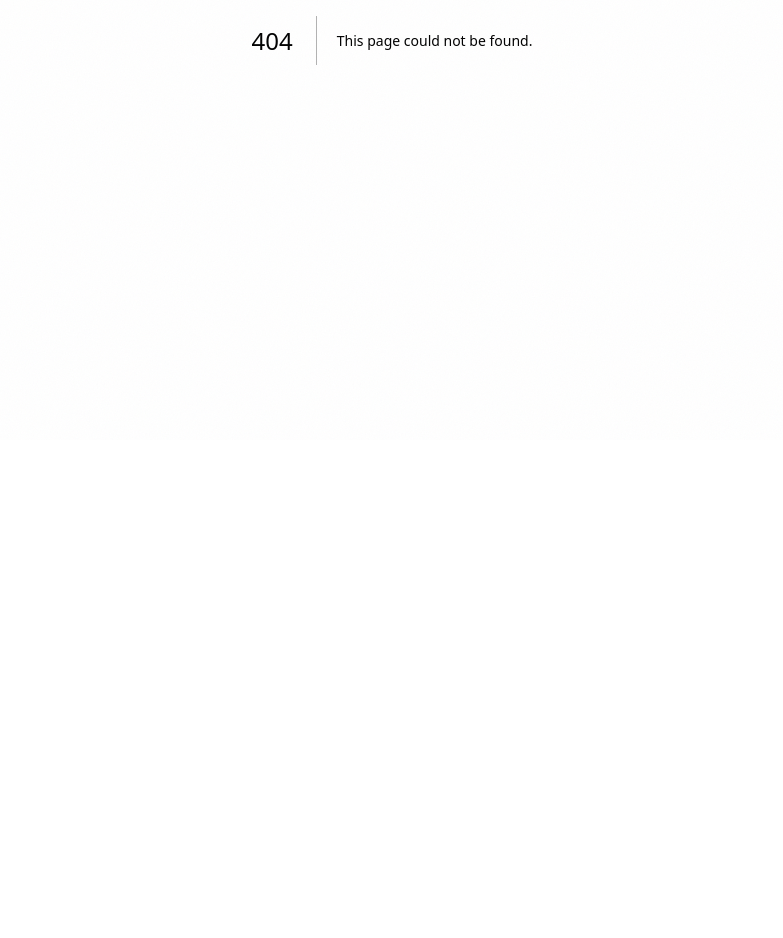
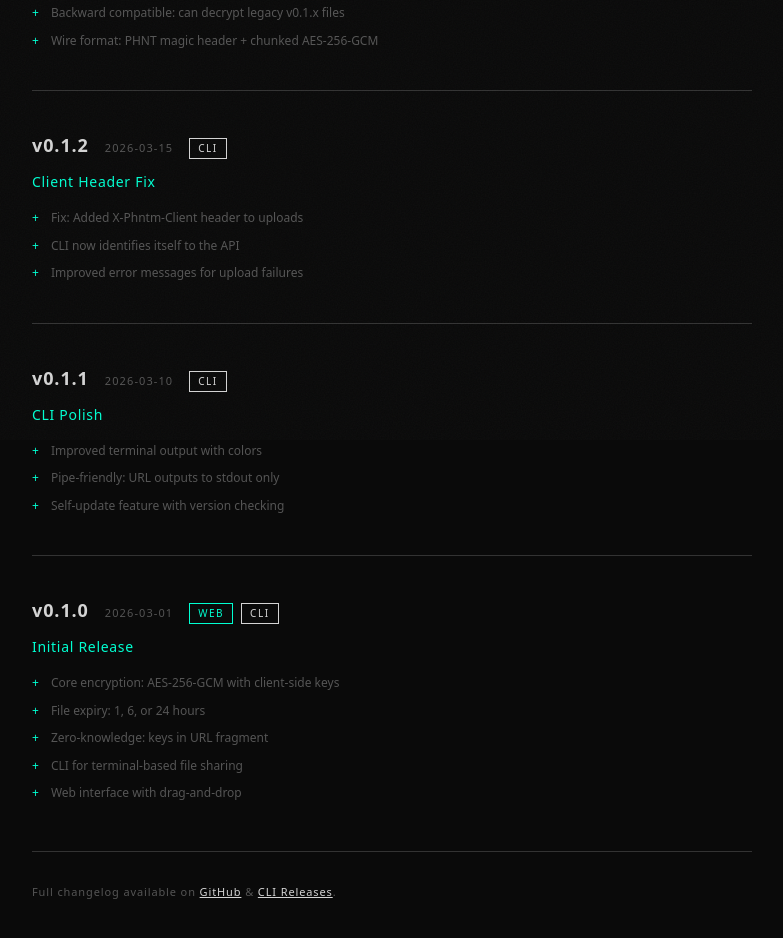
Before and after one commit to aliirz/phntm.sh, a Next.js app: page /releases in a window 1280 px wide. Before the commit this address had no page. Shown: the part 360-1298 px from the top of the page, without its empty margins (248-1031 px from the left). Before the commit the page ends 800 px from the top, so only its background shows below. Built offline with nearby package versions, Linux system fonts and the light colour scheme.

Commit message:
feat: add /releases page
- Version history for PHNTM web and CLI
- Badges for web/cli releases
- Links to GitHub releases
- Added RELEASES link to header

```diff
--- a/src/app/page.tsx
+++ b/src/app/page.tsx
@@ -154,6 +154,7 @@ export default function Home() {
         </Link>
         <div className="flex gap-6 text-[11px] text-muted tracking-[0.15em]">
           <Link href="/cli" className="hover:text-accent">[ CLI ]</Link>
+          <Link href="/releases" className="hover:text-accent">[ RELEASES ]</Link>
           <a href="https://github.com/aliirz/phntm.sh" target="_blank" rel="noopener noreferrer" className="hover:text-accent">[ SOURCE ]</a>
         </div>
       </header>
--- /dev/null
+++ b/src/app/releases/page.tsx
@@ -0,0 +1,140 @@
+import { Metadata } from 'next';
+import Link from 'next/link';
+
+export const metadata: Metadata = {
+  title: 'Releases — PHNTM',
+  description: 'PHNTM version history and release notes.',
+};
+
+const releases = [
+  {
+    version: '0.2.0',
+    date: '2026-04-01',
+    title: 'Streaming Encryption',
+    changes: [
+      'New: Streaming encryption using Rogaway\'s STREAM construction',
+      'Files encrypted in 64KB chunks for memory efficiency',
+      'Truncation-resistant: each chunk has a "last block" flag',
+      'Backward compatible: can decrypt legacy v0.1.x files',
+      'Wire format: PHNT magic header + chunked AES-256-GCM',
+    ],
+    cli: true,
+    web: true,
+  },
+  {
+    version: '0.1.2',
+    date: '2026-03-15',
+    title: 'Client Header Fix',
+    changes: [
+      'Fix: Added X-Phntm-Client header to uploads',
+      'CLI now identifies itself to the API',
+      'Improved error messages for upload failures',
+    ],
+    cli: true,
+    web: false,
+  },
+  {
+    version: '0.1.1',
+    date: '2026-03-10',
+    title: 'CLI Polish',
+    changes: [
+      'Improved terminal output with colors',
+      'Pipe-friendly: URL outputs to stdout only',
+      'Self-update feature with version checking',
+    ],
+    cli: true,
+    web: false,
+  },
+  {
+    version: '0.1.0',
+    date: '2026-03-01',
+    title: 'Initial Release',
+    changes: [
+      'Core encryption: AES-256-GCM with client-side keys',
+      'File expiry: 1, 6, or 24 hours',
+      'Zero-knowledge: keys in URL fragment',
+      'CLI for terminal-based file sharing',
+      'Web interface with drag-and-drop',
+    ],
+    cli: true,
+    web: true,
+  },
+];
+
+export default function ReleasesPage() {
+  return (
+    <main className="min-h-screen bg-bg text-fg">
+      {/* Header */}
+      <header className="flex items-center justify-between px-6 h-14 border-b border-border">
+        <Link href="/" className="text-sm tracking-[0.2em] font-bold hover:text-accent">
+          PHNTM<span className="cursor-blink">_</span>
+        </Link>
+        <div className="flex gap-6 text-[11px] text-muted tracking-[0.15em]">
+          <Link href="/cli" className="hover:text-accent">[ CLI ]</Link>
+          <a href="https://github.com/aliirz/phntm.sh" target="_blank" rel="noopener noreferrer" className="hover:text-accent">[ SOURCE ]</a>
+        </div>
+      </header>
+
+      {/* Content */}
+      <div className="max-w-3xl mx-auto px-6 py-12">
+        <h1 className="text-2xl font-bold tracking-[0.1em] mb-2">RELEASES</h1>
+        <p className="text-[13px] text-muted tracking-[0.05em] mb-10">
+          Version history for PHNTM web and CLI.
+        </p>
+
+        <div className="space-y-10">
+          {releases.map((release) => (
+            <article key={release.version} className="border-b border-border pb-10 last:border-b-0 last:pb-0">
+              <div className="flex items-baseline gap-4 mb-3">
+                <h2 className="text-lg font-bold tracking-[0.05em]">v{release.version}</h2>
+                <span className="text-[11px] text-muted tracking-[0.1em]">{release.date}</span>
+                <div className="flex gap-2 text-[10px] tracking-[0.15em]">
+                  {release.web && (
+                    <span className="px-2 py-0.5 border border-accent text-accent">WEB</span>
+                  )}
+                  {release.cli && (
+                    <span className="px-2 py-0.5 border border-fg text-fg">CLI</span>
+                  )}
+                </div>
+              </div>
+              <h3 className="text-[14px] tracking-[0.05em] text-accent mb-4">{release.title}</h3>
+              <ul className="space-y-2">
+                {release.changes.map((change, i) => (
+                  <li key={i} className="text-[12px] text-muted leading-relaxed flex gap-3">
+                    <span className="text-accent">+</span>
+                    <span>{change}</span>
+                  </li>
+                ))}
+              </ul>
+            </article>
+          ))}
+        </div>
+
+        {/* Footer note */}
+        <div className="mt-12 pt-8 border-t border-border">
+          <p className="text-[11px] text-muted tracking-[0.08em]">
+            Full changelog available on{' '}
+            <a
+              href="https://github.com/aliirz/phntm.sh/releases"
+              target="_blank"
+              rel="noopener noreferrer"
+              className="text-fg hover:text-accent underline"
+            >
+              GitHub
+            </a>
+            {' '}&amp;{' '}
+            <a
+              href="https://github.com/aliirz/phntm-cli/releases"
+              target="_blank"
+              rel="noopener noreferrer"
+              className="text-fg hover:text-accent underline"
+            >
+              CLI Releases
+            </a>
+            .
+          </p>
+        </div>
+      </div>
+    </main>
+  );
+}
```
